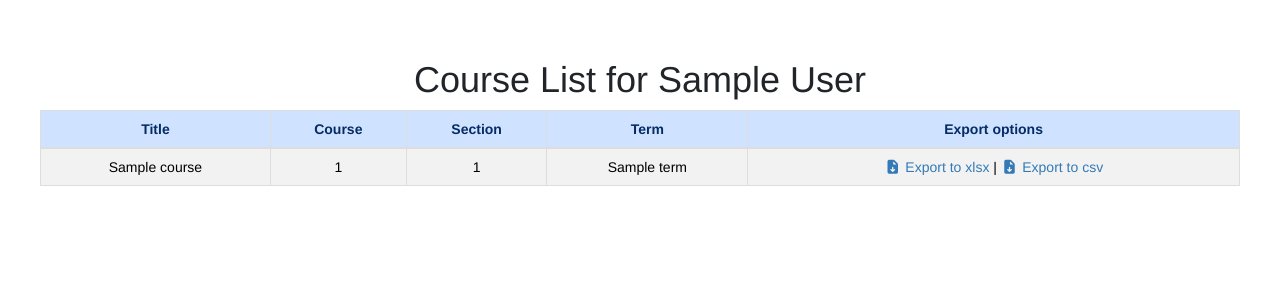
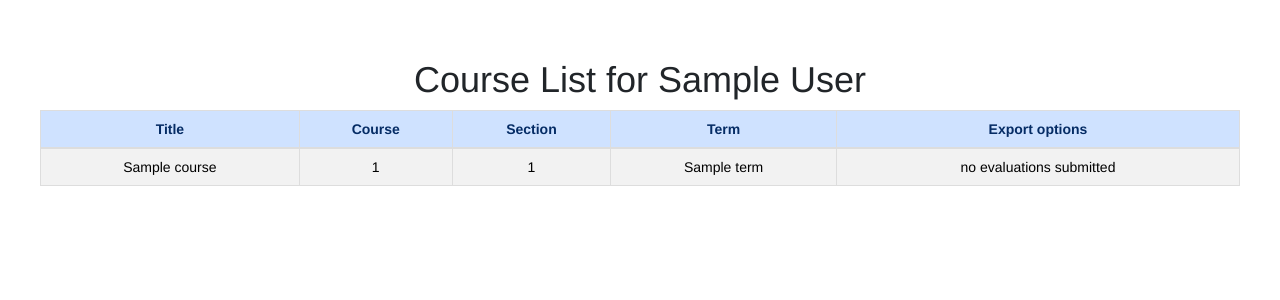
Before and after one commit to krispepper/530_2026_09_course, a Flask app: template templates/courseList.html in a window 1280 px wide. Shown: the part 50-350 px from the top of the page. Run offline with Flask 3, Linux system fonts and the light colour scheme; the template is opened without the code that fills it: most values are stand-ins (such as "Sample title", 1, 10 or a date in 2020); parts of the project's set-up code (start-up, migrations or seed data) failed here and were passed over; some libraries are stand-ins or nearby versions.

Commit message:
update export column for ins and dc

```diff
--- a/templates/courseList.html
+++ b/templates/courseList.html
@@ -26,8 +26,9 @@
         <td>{{ c.courseID }}</td>
         <td>{{ c.secID }}</td>
         <td>{{ c.term }}</td>
-        {% if role != "stu" %}
+        {% if role != "stu"%}
         <td>
+            {% if c.hasEval  %}
             <a href="{{ url_for('exportXlsx', userID=userID, courseID=c.courseID, secID=c.secID, term=c.term) }}">
                 <i class="fa-solid fa-file-arrow-down"></i>
                 Export to xlsx
@@ -36,6 +37,9 @@
                 <i class="fa-solid fa-file-arrow-down"></i>
                 Export to csv
             </a>
+            {% else %}
+            no evaluations submitted
+            {% endif %}
         </td>
         {% endif %}
     </tr>
```
